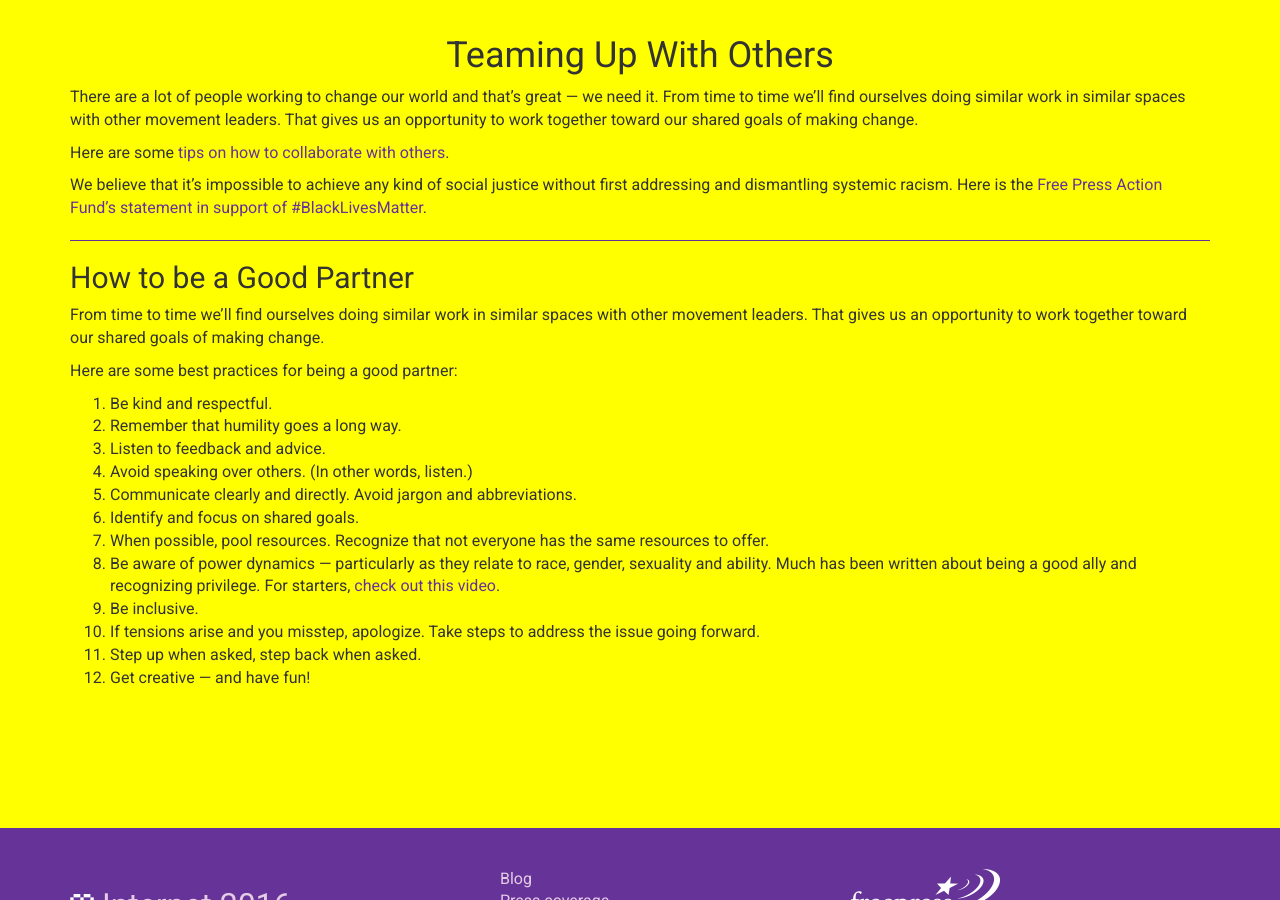
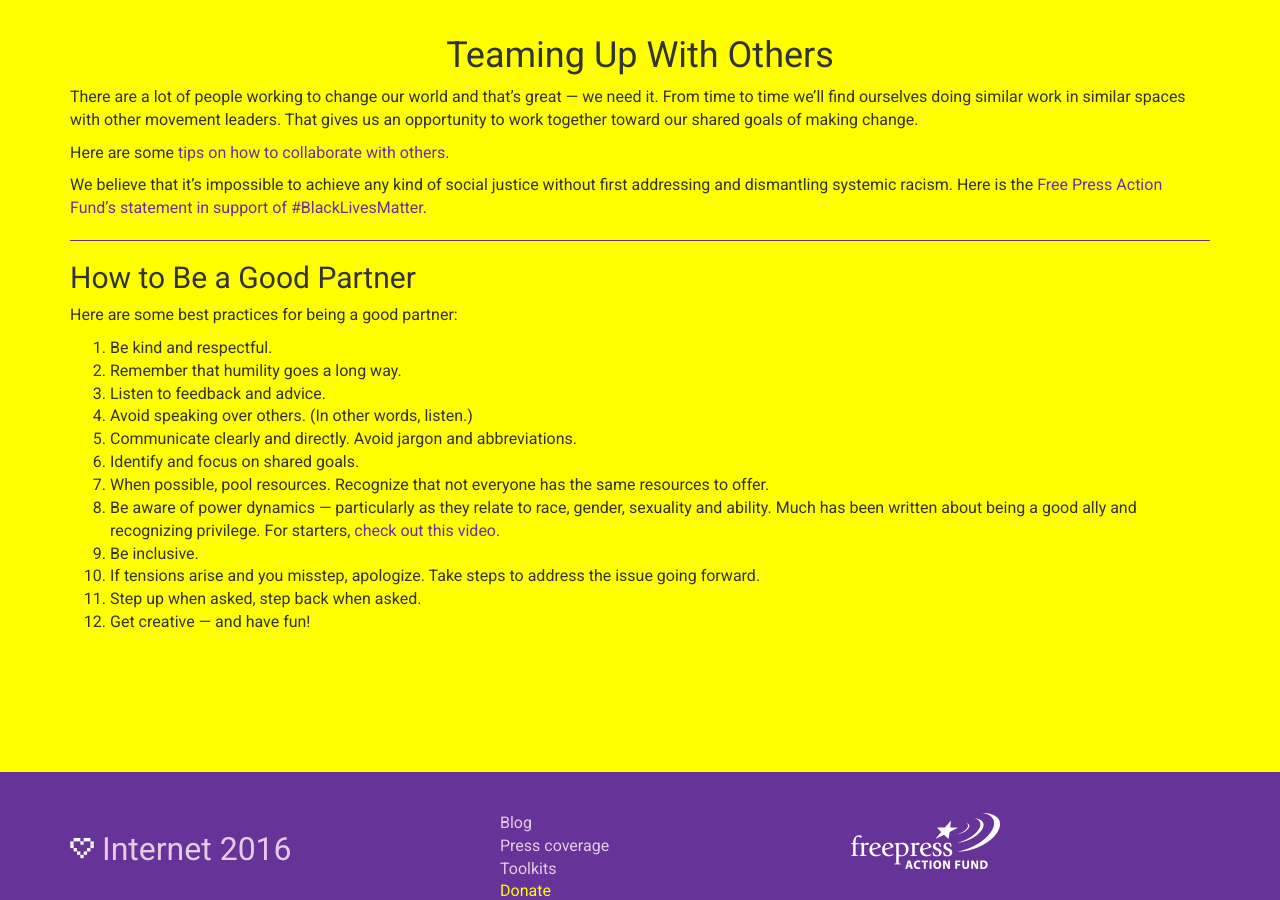
Before and after one commit to freepress/internet2016, a Jekyll site: the page built from _posts/toolkits/2015-01-02-teaming-up-with-others.md, in a window 1280 px wide and 900 px high, scrolled down 612 px. Built offline with Jekyll 4.4.1, drawn with Linux system fonts in a browser that asks for light colours; comment, search, counter and statistics services are not loaded.

Commit message:
Updated content

```diff
--- a/_posts/toolkits/2015-01-02-teaming-up-with-others.md
+++ b/_posts/toolkits/2015-01-02-teaming-up-with-others.md
@@ -15,9 +15,7 @@ We believe that it’s impossible to achieve any kind of social justice without
 
 ***
 
-## <a name="collaborate"></a>How to be a Good Partner
-
-From time to time we’ll find ourselves doing similar work in similar spaces with other movement leaders. That gives us an opportunity to work together toward our shared goals of making change.
+## <a name="collaborate"></a>How to Be a Good Partner
 
 Here are some best practices for being a good partner:
 
```
